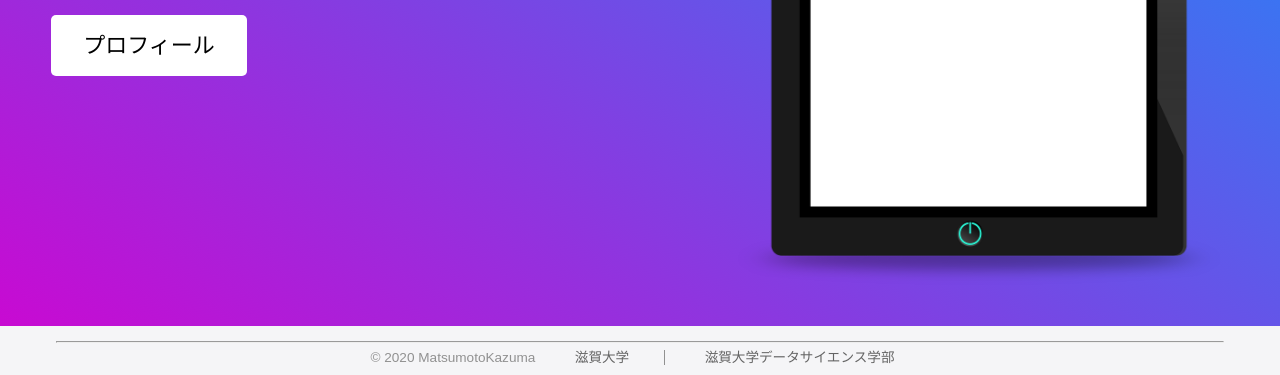
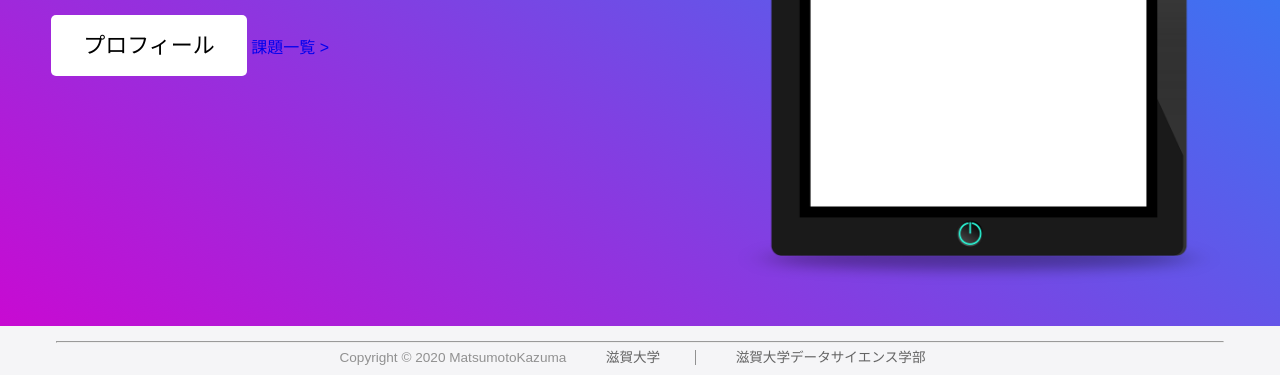
Before and after one commit to kazumamatsu/github.io, a plain HTML site: page index.html in a window 1280 px wide. Shown: the part 487-862 px from the top of the page. Drawn offline with Linux system fonts and the light colour scheme; some packages are replaced by stand-ins of ours.

Commit message:
Add files via upload

```diff
--- a/index.html
+++ b/index.html
@@ -2,7 +2,7 @@
 <html lang="ja" dir="ltr">
   <head>
     <meta charset="utf-8">
-    <title>松本和真のホームページ</title>
+    <title>松本和真のホームページ_ホーム</title>
     <link rel="icon" type="image/png" href="images/favicon.ico">
     <meta name="twitter:" content="滋賀大学データサイエンス学部松本和真のホームページ">
 
@@ -30,7 +30,10 @@
        <div>
         <h2 class="page-title">Welcome To My HomePage </h2>
         <p>松本和真のホームページです。</p>
-        <a class="button" href="profile.html">プロフィール</a>
+        <div class="home-buttons">
+          <a class="button" href="profile.html">プロフィール</a>
+          <a class="home-button1" href="exercise.html">課題一覧 ></a>
+        </div>
        </div>
        <p><img class="pad" src="images/padscreen.png" alt="パッド"/></p>
       </div>
@@ -39,7 +42,7 @@
     <footer>
       <div class="wrapper">
         <hr>
-        <small>&copy; 2020 MatsumotoKazuma</small>
+        <small>Copyright &copy; 2020 MatsumotoKazuma</small>
         <a href="https://www.shiga-u.ac.jp/" target="_blank">滋賀大学</a>
         <a class="shiga" href="https://www.ds.shiga-u.ac.jp/" target="_blank">滋賀大学データサイエンス学部</a>
       </div>
```
